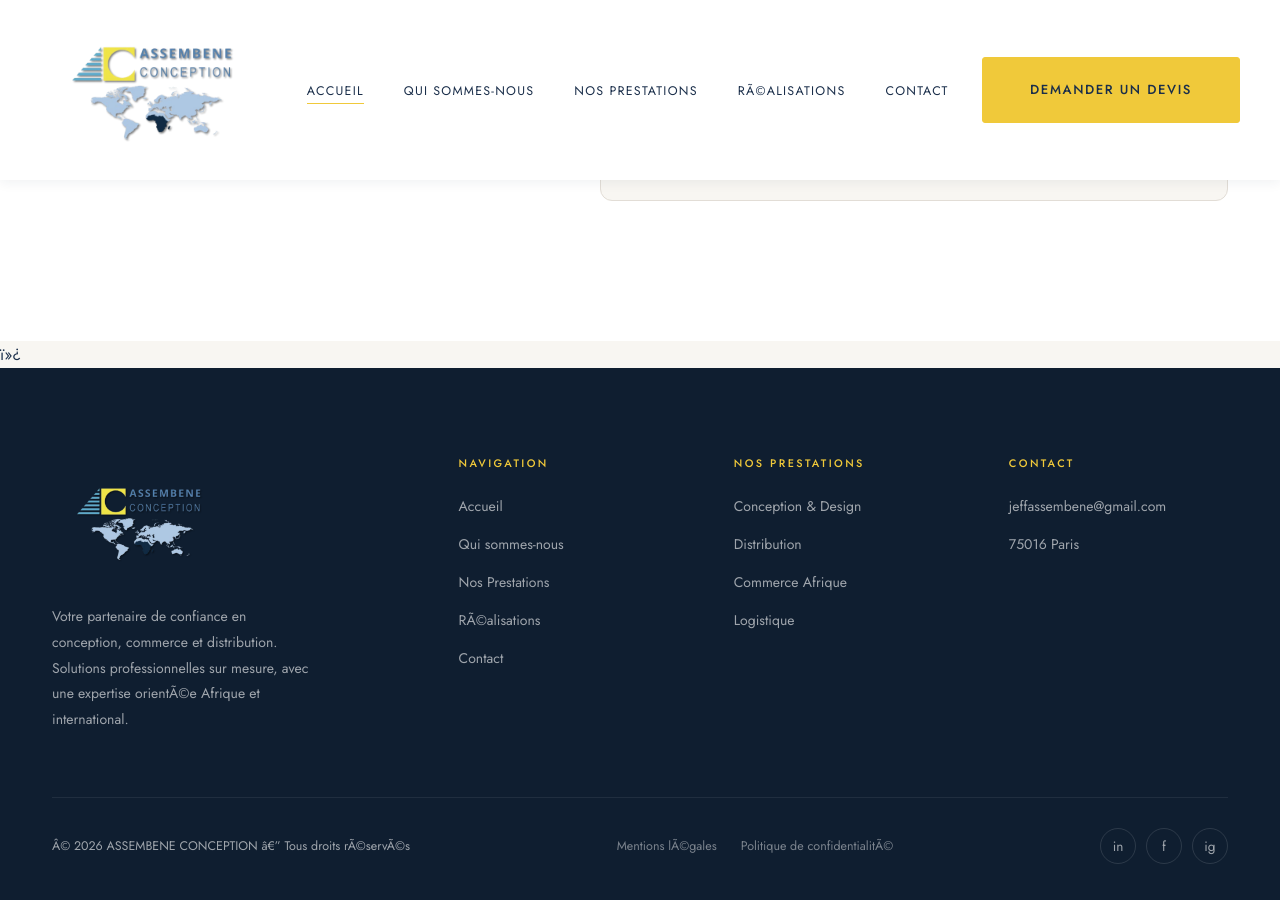
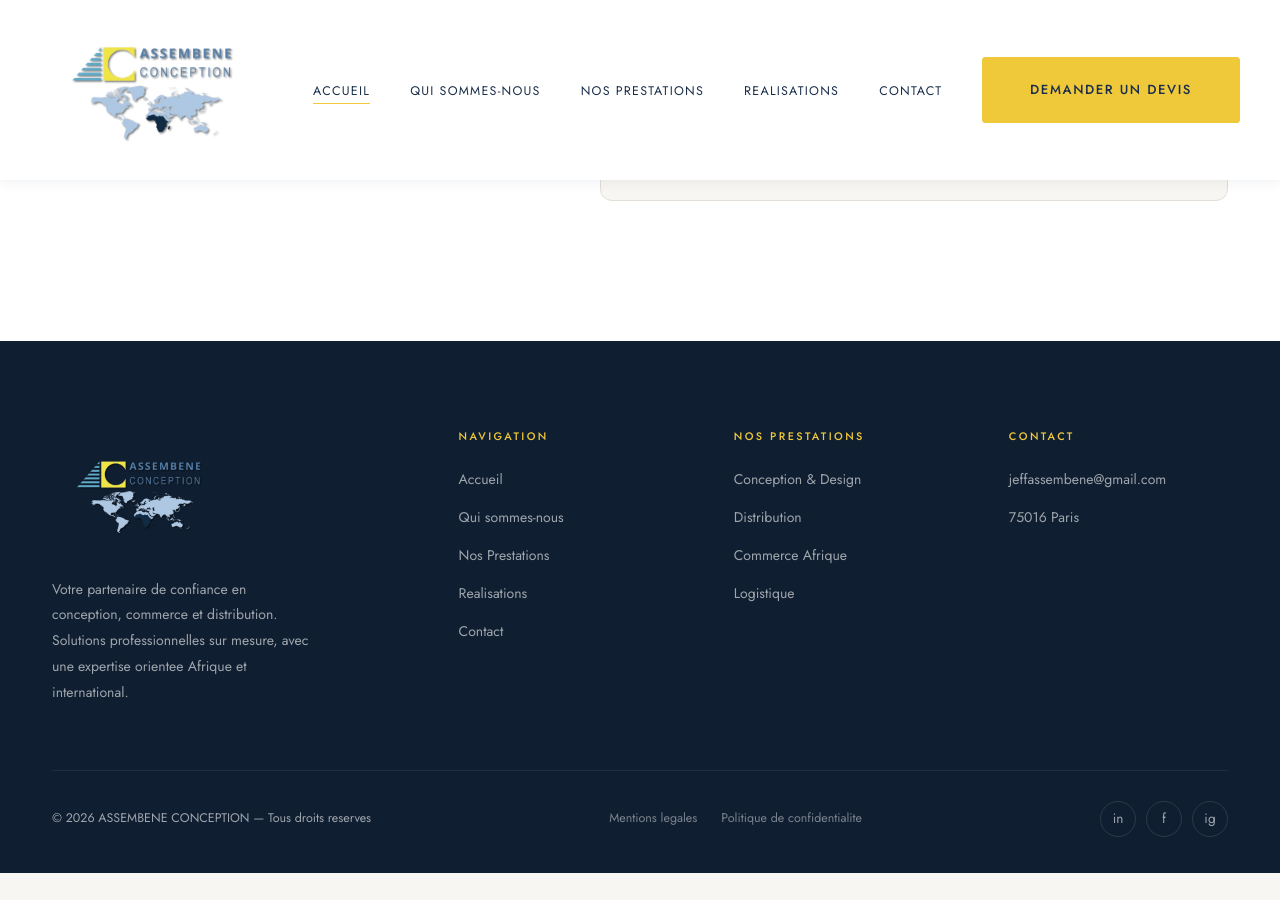
Before and after one commit to ASSEMBENE/assembene.github.io, a Jekyll site: the page built from index.html, in a window 1280 px wide and 900 px high, scrolled down 9501 px. Built offline with Jekyll 4.4.1, drawn with Linux system fonts in a browser that asks for light colours; after the commit the page ends 10374 px from its top, so only the background shows below that.

Commit message:
Regeneration propre navbar et footer

```diff
--- a/_includes/footer.html
+++ b/_includes/footer.html
@@ -1,11 +1,11 @@
-ï»¿<footer class="footer">
+<footer class="footer">
   <div class="container">
     <div class="footer-grid">
       <div class="footer-brand">
         <div class="footer-logo">
           <img src="{{ '/logo.png' | relative_url }}" alt="ASSEMBENE CONCEPTION">
         </div>
-        <p>Votre partenaire de confiance en conception, commerce et distribution. Solutions professionnelles sur mesure, avec une expertise orientÃ©e Afrique et international.</p>
+        <p>Votre partenaire de confiance en conception, commerce et distribution. Solutions professionnelles sur mesure, avec une expertise orientee Afrique et international.</p>
       </div>
       <div class="footer-col">
         <h4>Navigation</h4>
@@ -13,14 +13,14 @@
           <li><a href="{{ '/' | relative_url }}">Accueil</a></li>
           <li><a href="{{ '/#about' | relative_url }}">Qui sommes-nous</a></li>
           <li><a href="{{ '/#services' | relative_url }}">Nos Prestations</a></li>
-          <li><a href="{{ '/#realisations' | relative_url }}">RÃ©alisations</a></li>
+          <li><a href="{{ '/#realisations' | relative_url }}">Realisations</a></li>
           <li><a href="{{ '/#contact' | relative_url }}">Contact</a></li>
         </ul>
       </div>
       <div class="footer-col">
         <h4>Nos Prestations</h4>
         <ul>
-          <li><a href="{{ '/#services' | relative_url }}">Conception & Design</a></li>
+          <li><a href="{{ '/#services' | relative_url }}">Conception &amp; Design</a></li>
           <li><a href="{{ '/#services' | relative_url }}">Distribution</a></li>
           <li><a href="{{ '/#services' | relative_url }}">Commerce Afrique</a></li>
           <li><a href="{{ '/#services' | relative_url }}">Logistique</a></li>
@@ -36,10 +36,10 @@
     </div>
 
     <div class="footer-bottom">
-      <span>Â© {{ 'now' | date: "%Y" }} ASSEMBENE CONCEPTION â€” Tous droits rÃ©servÃ©s</span>
+      <span>&copy; {{ 'now' | date: "%Y" }} ASSEMBENE CONCEPTION &mdash; Tous droits reserves</span>
       <div style="display:flex; gap: 24px; align-items: center;">
-        <a href="{{ '/mentions-legales/' | relative_url }}" style="font-size:0.78rem; color:rgba(255,255,255,0.45); transition: color 0.3s ease;">Mentions lÃ©gales</a>
-        <a href="{{ '/politique-confidentialite/' | relative_url }}" style="font-size:0.78rem; color:rgba(255,255,255,0.45); transition: color 0.3s ease;">Politique de confidentialitÃ©</a>
+        <a href="{{ '/mentions-legales/' | relative_url }}" style="font-size:0.78rem; color:rgba(255,255,255,0.45); transition: color 0.3s ease;">Mentions legales</a>
+        <a href="{{ '/politique-confidentialite/' | relative_url }}" style="font-size:0.78rem; color:rgba(255,255,255,0.45); transition: color 0.3s ease;">Politique de confidentialite</a>
       </div>
       <div class="footer-socials">
         <a href="#" class="footer-social" aria-label="LinkedIn">in</a>
--- a/_includes/navbar.html
+++ b/_includes/navbar.html
@@ -1,13 +1,13 @@
-ï»¿<nav class="navbar" id="navbar">
+<nav class="navbar" id="navbar">
   <a href="{{ '/' | relative_url }}" class="navbar-logo">
-    <img src="{{ '/assets/images/logo.png' | relative_url }}" alt="ASSEMBENE CONCEPTION" height="44">
+    <img src="{{ '/logo.png' | relative_url }}" alt="ASSEMBENE CONCEPTION" height="44">
   </a>
 
   <ul class="navbar-links" id="navLinks">
     <li><a href="{{ '/' | relative_url }}" class="{% if page.url == '/' %}active{% endif %}">Accueil</a></li>
     <li><a href="{{ '/#about' | relative_url }}">Qui sommes-nous</a></li>
     <li><a href="{{ '/#services' | relative_url }}">Nos Prestations</a></li>
-    <li><a href="{{ '/#realisations' | relative_url }}">RÃ©alisations</a></li>
+    <li><a href="{{ '/#realisations' | relative_url }}">Realisations</a></li>
     <li><a href="{{ '/#contact' | relative_url }}">Contact</a></li>
   </ul>
 
```
